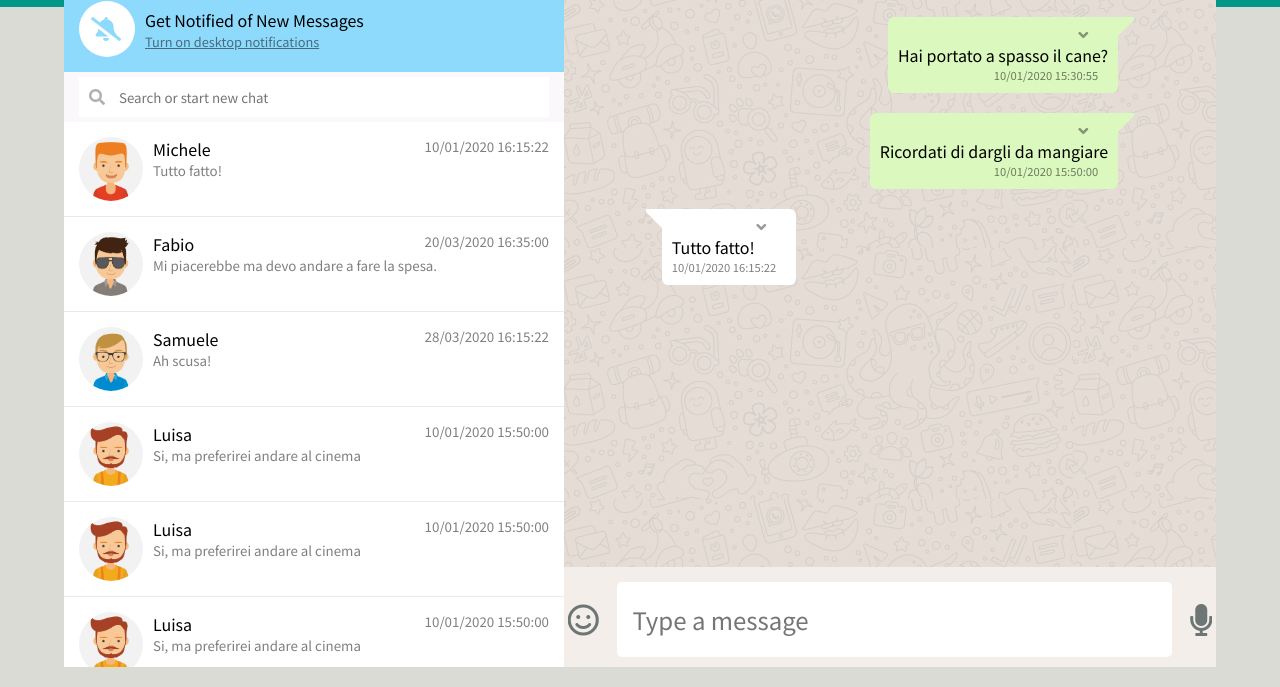
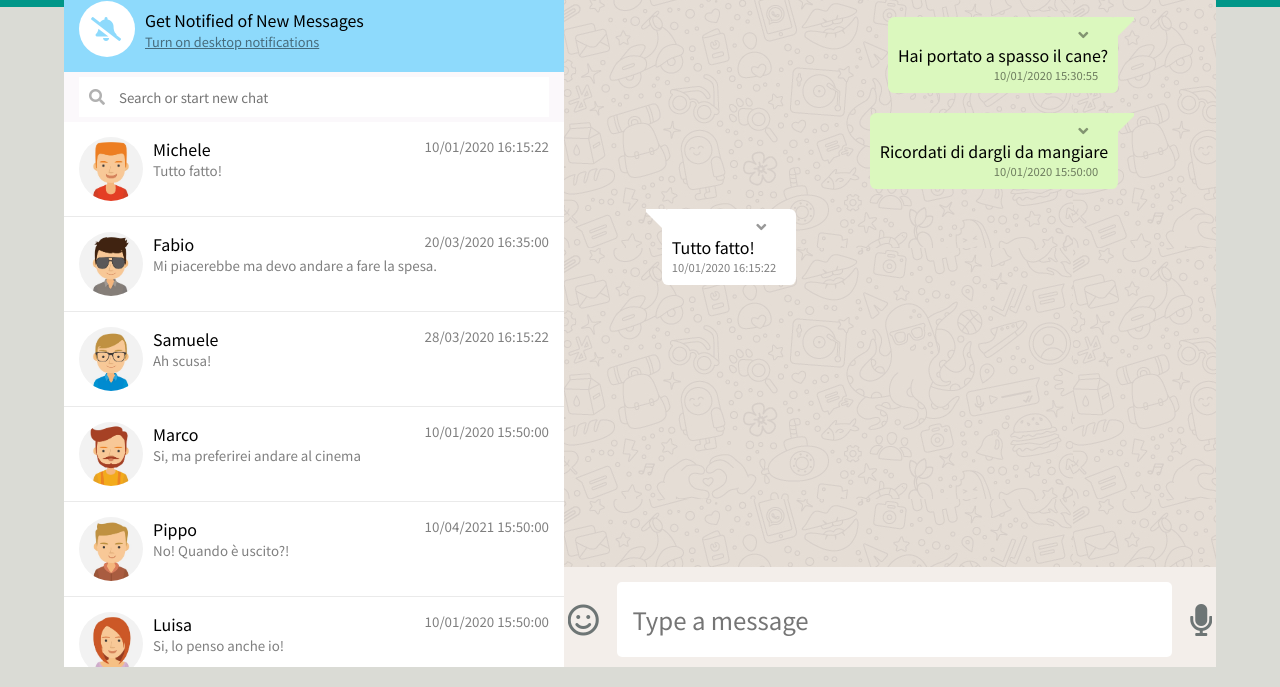
Before and after one commit to danielpellegrini/js-html-css-boolzap, a plain HTML site: page index.html in a window 1280 px wide. Shown: the part 113-800 px from the top of the page. Drawn offline with nearby package versions, Linux system fonts and the light colour scheme.

Commit message:
height fixed

```diff
--- a/css/style.css
+++ b/css/style.css
@@ -614,8 +614,8 @@ main {
 
   .middle-nav-left {
     position: relative;
-    top: 40px;
-    height: 80%;
+    top: 60px;
+    height: 73%;
   }
 
   .icons {
--- a/js/script.js
+++ b/js/script.js
@@ -80,7 +80,7 @@ var app = new Vue({
         ],
       },
       {
-        name: 'Luisa',
+        name: 'Marco',
         avatar: '_4',
         visible: true,
         messages: [{
@@ -98,18 +98,18 @@ var app = new Vue({
         ],
       },
       {
-        name: 'Luisa',
-        avatar: '_4',
+        name: 'Pippo',
+        avatar: '_5',
         visible: true,
         messages: [{
-            date: '10/01/2020 15:30:55',
-            text: 'Lo sai che ha aperto una nuova pizzeria?',
+            date: '10/04/2021 15:30:55',
+            text: 'Hai visto il nuovo film della Marvel?',
             status: 'sent',
             toggle: 'hidden'
           },
           {
-            date: '10/01/2020 15:50:00',
-            text: 'Si, ma preferirei andare al cinema',
+            date: '10/04/2021 15:50:00',
+            text: 'No! Quando è uscito?!',
             status: 'received',
             toggle: 'hidden'
           }
@@ -117,35 +117,47 @@ var app = new Vue({
       },
       {
         name: 'Luisa',
-        avatar: '_4',
+        avatar: '_6',
         visible: true,
         messages: [{
             date: '10/01/2020 15:30:55',
-            text: 'Lo sai che ha aperto una nuova pizzeria?',
+            text: 'Supercalifragilistichespiralidoso',
             status: 'sent',
             toggle: 'hidden'
           },
           {
             date: '10/01/2020 15:50:00',
-            text: 'Si, ma preferirei andare al cinema',
+            text: 'Si, lo penso anche io!',
             status: 'received',
             toggle: 'hidden'
           }
         ],
       },
       {
-        name: 'Luisa',
-        avatar: '_4',
+        name: 'Gigi',
+        avatar: '_7',
         visible: true,
         messages: [{
             date: '10/01/2020 15:30:55',
-            text: 'Lo sai che ha aperto una nuova pizzeria?',
+            text: 'Lo sai chi ho visto ieri?',
             status: 'sent',
             toggle: 'hidden'
           },
           {
             date: '10/01/2020 15:50:00',
-            text: 'Si, ma preferirei andare al cinema',
+            text: 'Oh chi??',
+            status: 'received',
+            toggle: 'hidden'
+          },
+          {
+            date: '10/01/2020 16:50:00',
+            text: 'La tu mamma',
+            status: 'sent',
+            toggle: 'hidden'
+          },
+          {
+            date: '10/01/2020 17:00:00',
+            text: '-_-"',
             status: 'received',
             toggle: 'hidden'
           }
```
